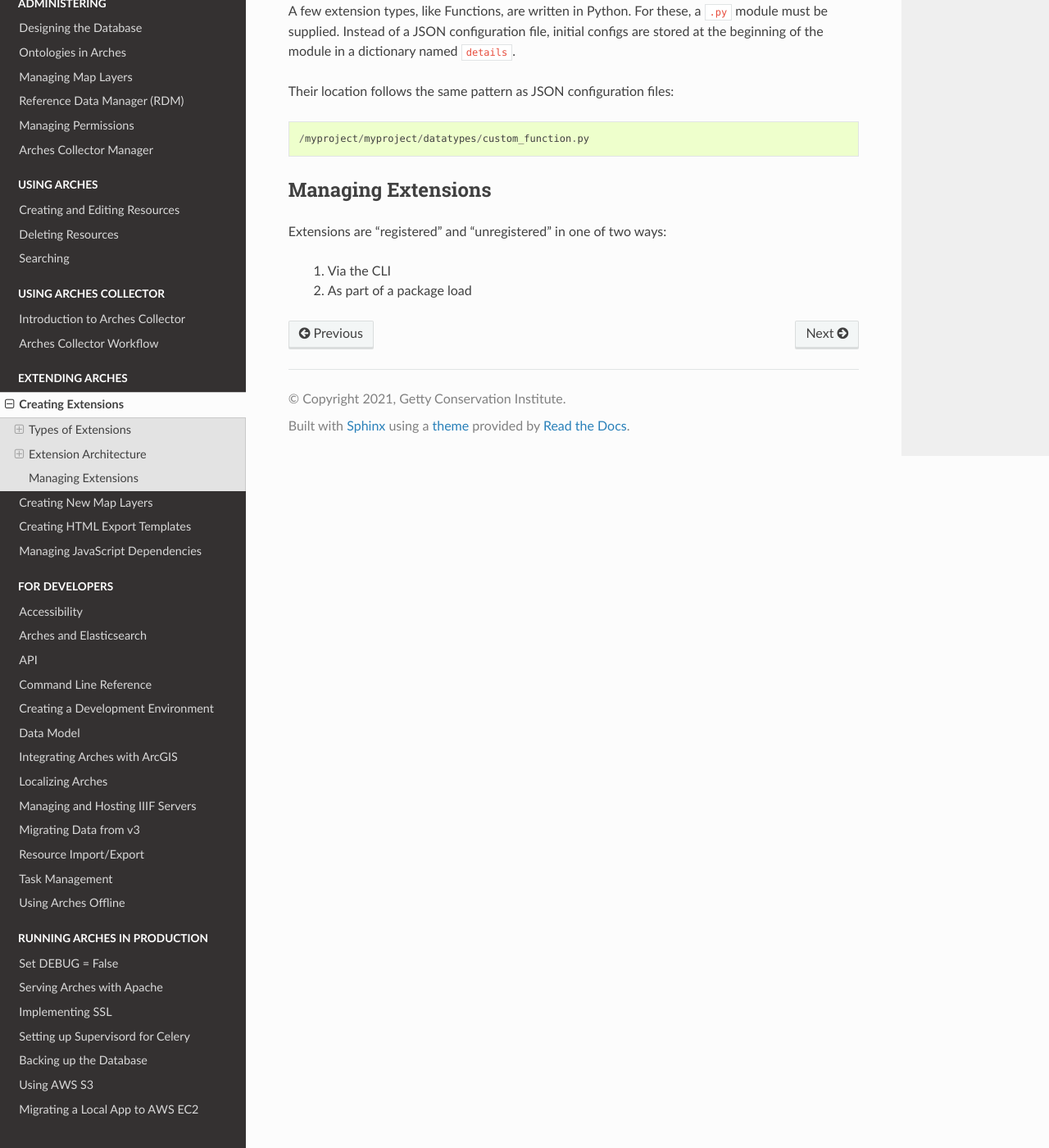
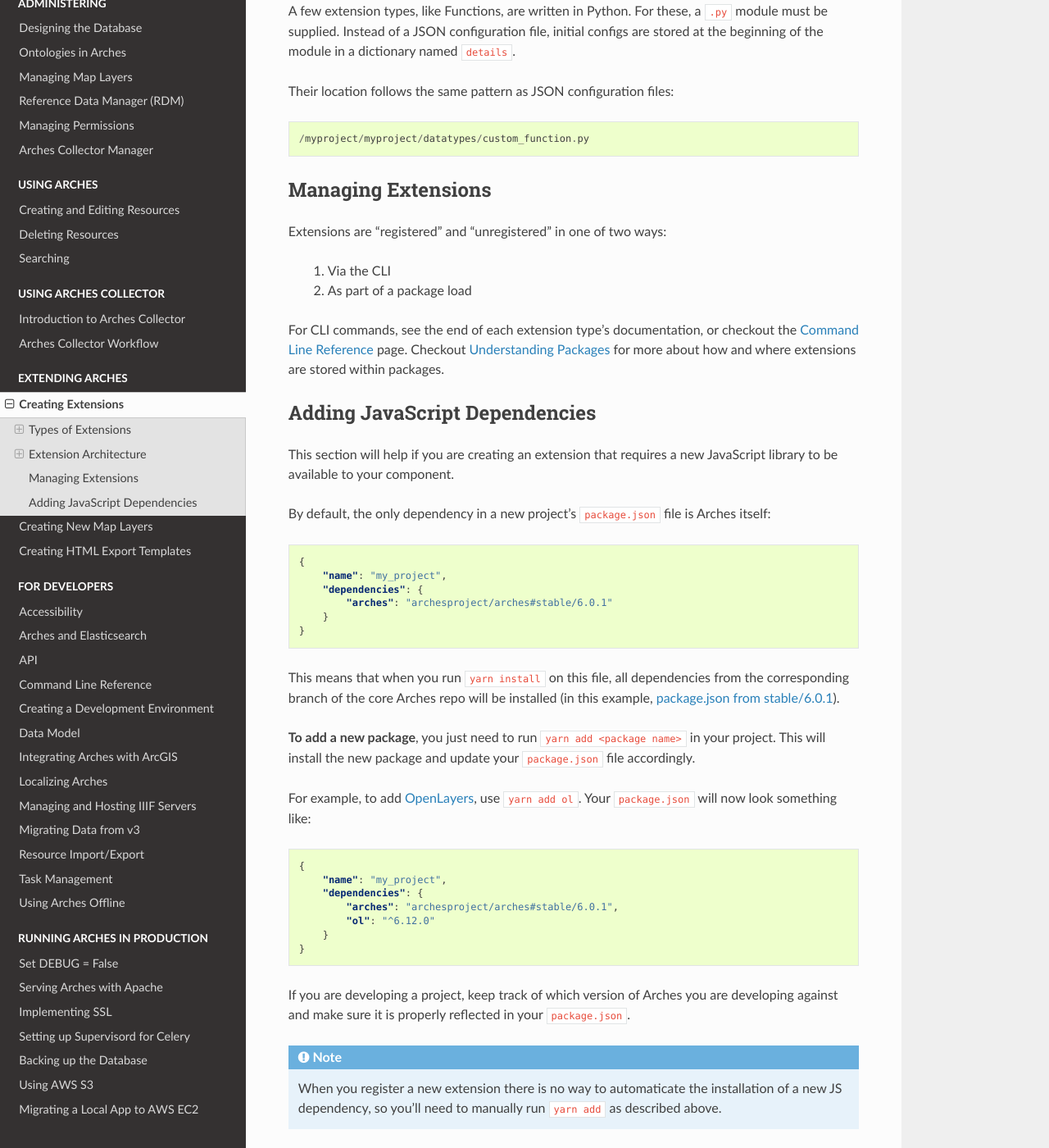
Before and after one commit to archesproject/arches-docs, a Sphinx documentation site: the page built from docs/creating-extensions.rst, in a window 1280 px wide and 1400 px high, scrolled down 1736 px. Shown: the whole window at 82% size. Built offline with Sphinx 7.4.7 and the Read the Docs theme 2.0.0, drawn with Linux system fonts in a browser that asks for light colours.

Commit message:
move js section into extension section

```diff
--- a/docs/creating-extensions.rst
+++ b/docs/creating-extensions.rst
@@ -71,3 +71,43 @@
 
     1) Via the CLI
     2) As part of a package load
+
+For CLI commands, see the end of each extension type's documentation, or checkout the :ref:`Command Line Reference` page. Checkout :ref:`Understanding Packages` for more about how and where extensions are stored within packages.
+
+Adding JavaScript Dependencies
+==============================
+
+This section will help if you are creating an extension that requires a new JavaScript library to be available to your component.
+
+By default, the only dependency in a new project's ``package.json`` file is Arches itself:
+
+.. code-block:: json
+
+    {
+        "name": "my_project",
+        "dependencies": {
+            "arches": "archesproject/arches#stable/6.0.1"
+        }
+    }
+
+This means that when you run ``yarn install`` on this file, all dependencies from the corresponding branch of the core Arches repo will be installed (in this example, `package.json from stable/6.0.1 <https://github.com/archesproject/arches/blob/stable/6.0.1/package.json>`_).
+
+**To add a new package**, you just need to run ``yarn add <package name>`` in your project. This will install the new package and update your ``package.json`` file accordingly.
+
+For example, to add `OpenLayers <https://openlayers.org>`_, use ``yarn add ol``. Your ``package.json`` will now look something like:
+
+.. code-block:: json
+
+    {
+        "name": "my_project",
+        "dependencies": {
+            "arches": "archesproject/arches#stable/6.0.1",
+            "ol": "^6.12.0"
+        }
+    }
+
+If you are developing a project, keep track of which version of Arches you are developing against and make sure it is properly reflected in your ``package.json``.
+
+.. note::
+
+    When you register a new extension there is no way to automaticate the installation of a new JS dependency, so you'll need to manually run ``yarn add`` as described above.
--- a/docs/index.txt
+++ b/docs/index.txt
@@ -57,7 +57,6 @@
     creating-extensions
     creating-new-map-layers
     create-html-export-templates
-    managing-javascript-dependencies
 
 .. toctree::
     :caption: For Developers
```
Also changed, not shown: docs/managing-javascript-dependencies.rst (deleted, +0 -36 lines).
